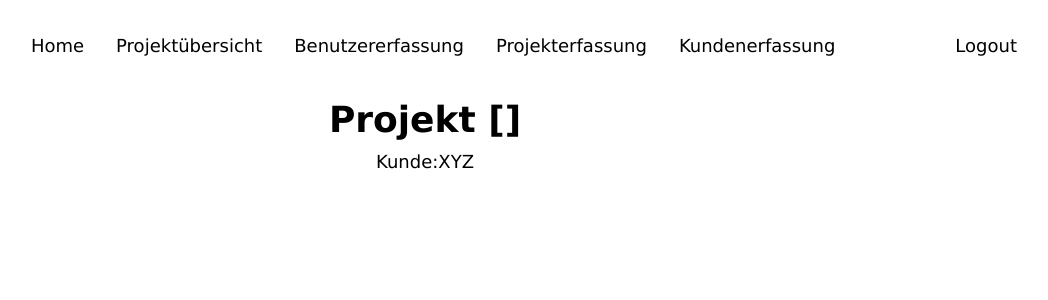
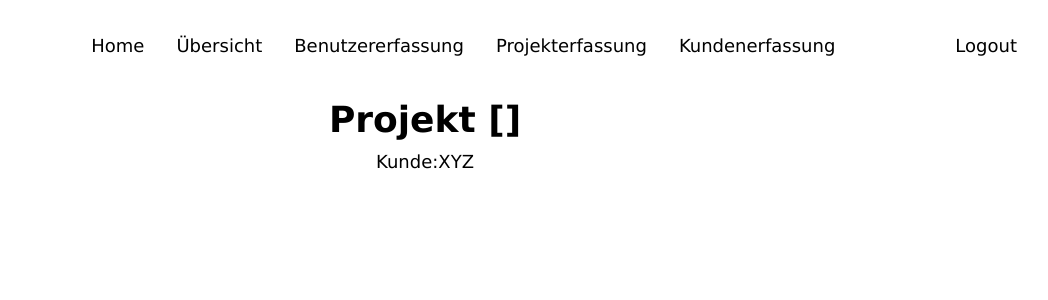
Before and after one commit to ChristopherGartner/BAE, a Python web app: template templates/project.html in a window 1280 px wide. Shown: the top 300 px of the page, without its empty margins (215-1263 px from the left). Run offline with Jinja, Linux system fonts and the light colour scheme; the template is opened without the code that fills it, so the values that code supplies are empty; some libraries are stand-ins or nearby versions.

Commit message:
renamed "Projektübersicht" to "Übersicht"

```diff
--- a/templates/navbar.html
+++ b/templates/navbar.html
@@ -14,7 +14,7 @@
             >
               <span class="navigation-links6-text1"><span style="cursor:pointer;" onclick="window.location.href='{{url_for('index')}}'">Home</span></span>
               <span class="navigation-links6-text1">
-                <span style="cursor:pointer;" onclick="window.location.href='{{url_for('mainPage')}}'">Projektübersicht</span>
+                <span style="cursor:pointer;" onclick="window.location.href='{{url_for('mainPage')}}'">Übersicht</span>
               </span>
               <span class="navigation-links6-text1">
                 <span style="cursor:pointer;" onclick="window.location.href='{{url_for('createUser')}}'">Benutzererfassung</span>
```
